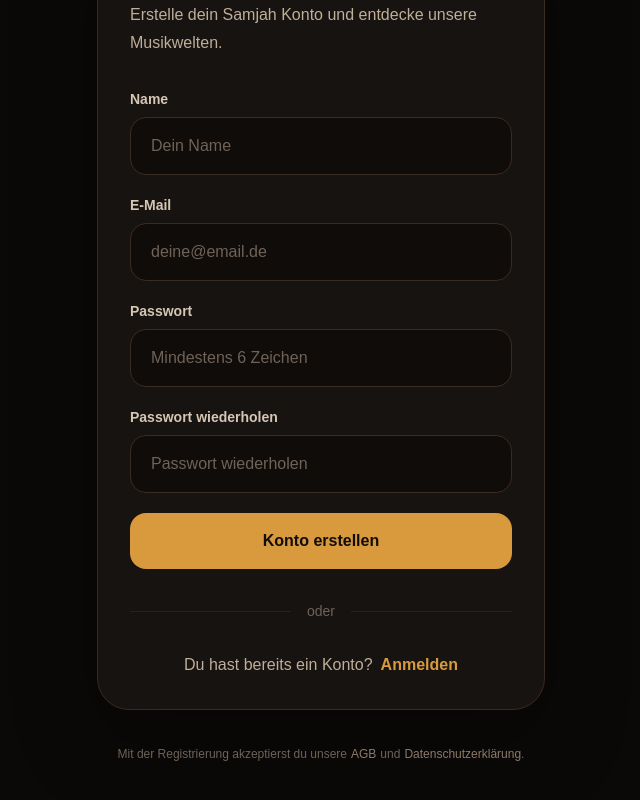
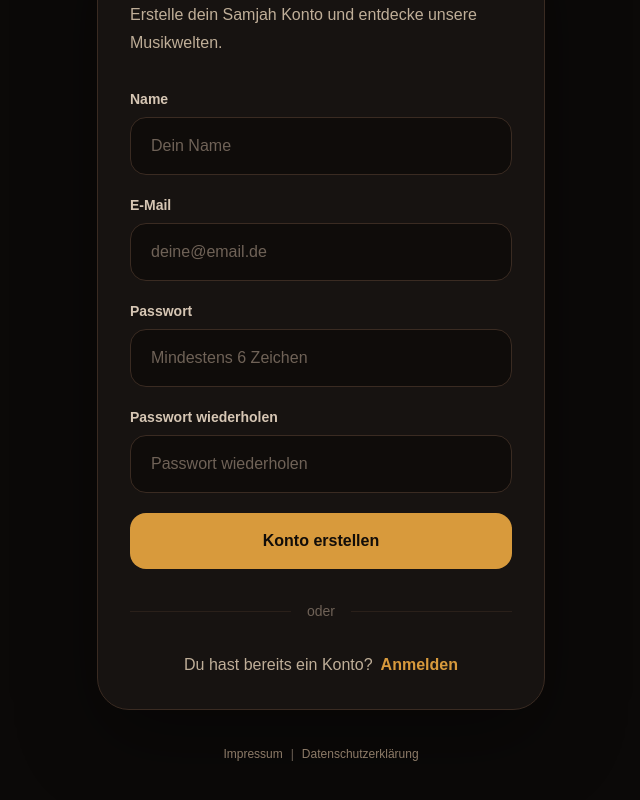
Before and after one commit to Samjah-Lofi/samjah-stream, a Next.js app: page /register in a window 1280 px wide. Shown: the part 236-1036 px from the top of the page, without its empty margins (319-959 px from the left). Built offline with nearby package versions, Linux system fonts and the light colour scheme.

Commit message:
Fix legal links on auth pages

```diff
--- a/app/login/page.tsx
+++ b/app/login/page.tsx
@@ -205,26 +205,29 @@
           </p>
         </div>
 
-        <p className="mt-8 text-center text-xs leading-6 text-[#6F6257]">
-          Mit der Anmeldung akzeptierst du unsere
+        <div className="mt-8 text-center text-xs leading-6 text-[#6F6257]">
+          <p>
+            <a
+              href="https://samjah-music.com/impressum/"
+              target="_blank"
+              rel="noopener noreferrer"
+              className="text-[#8D7B68] hover:text-[#D89A3C]"
+            >
+              Impressum
+            </a>
 
-          <Link
-            href="/agb"
-            className="mx-1 text-[#8D7B68] hover:text-[#D89A3C]"
-          >
-            AGB
-          </Link>
+            <span className="mx-2">|</span>
 
-          und
-
-          <Link
-            href="/datenschutz"
-            className="ml-1 text-[#8D7B68] hover:text-[#D89A3C]"
-          >
-            Datenschutzerklärung
-          </Link>
-          .
-        </p>
+            <a
+              href="https://samjah-music.com/datenschutzerklaerung/"
+              target="_blank"
+              rel="noopener noreferrer"
+              className="text-[#8D7B68] hover:text-[#D89A3C]"
+            >
+              Datenschutzerklärung
+            </a>
+          </p>
+        </div>
       </div>
     </main>
   );
--- a/app/register/page.tsx
+++ b/app/register/page.tsx
@@ -97,7 +97,6 @@
   return (
     <main className="flex min-h-screen items-center justify-center bg-[#0B0908] px-6 py-12 text-[#F5E9D8]">
       <div className="w-full max-w-md">
-
         <div className="mb-10 text-center">
           <Link
             href="/"
@@ -112,7 +111,6 @@
         </div>
 
         <div className="rounded-[32px] border border-[#3A2B22] bg-[#171311] p-8 shadow-[0_30px_80px_rgba(0,0,0,.35)]">
-
           {!success ? (
             <>
               <div className="mb-8">
@@ -130,7 +128,6 @@
                 onSubmit={handleRegister}
                 className="space-y-5"
               >
-
                 <div>
                   <label
                     htmlFor="name"
@@ -261,7 +258,6 @@
             </>
           ) : (
             <div className="py-6 text-center">
-
               <div className="mx-auto flex h-16 w-16 items-center justify-center rounded-full bg-[#D89A3C]/15 text-3xl text-[#D89A3C]">
                 ✓
               </div>
@@ -284,30 +280,31 @@
               </Link>
             </div>
           )}
-
         </div>
 
-        <p className="mt-8 text-center text-xs leading-6 text-[#6F6257]">
-          Mit der Registrierung akzeptierst du unsere
+        <div className="mt-8 text-center text-xs leading-6 text-[#6F6257]">
+          <p>
+            <a
+              href="https://samjah-music.com/impressum/"
+              target="_blank"
+              rel="noopener noreferrer"
+              className="text-[#8D7B68] hover:text-[#D89A3C]"
+            >
+              Impressum
+            </a>
 
-          <Link
-            href="/agb"
-            className="mx-1 text-[#8D7B68] hover:text-[#D89A3C]"
-          >
-            AGB
-          </Link>
+            <span className="mx-2">|</span>
 
-          und
-
-          <Link
-            href="/datenschutz"
-            className="ml-1 text-[#8D7B68] hover:text-[#D89A3C]"
-          >
-            Datenschutzerklärung
-          </Link>
-          .
-        </p>
-
+            <a
+              href="https://samjah-music.com/datenschutzerklaerung/"
+              target="_blank"
+              rel="noopener noreferrer"
+              className="text-[#8D7B68] hover:text-[#D89A3C]"
+            >
+              Datenschutzerklärung
+            </a>
+          </p>
+        </div>
       </div>
     </main>
   );
```
